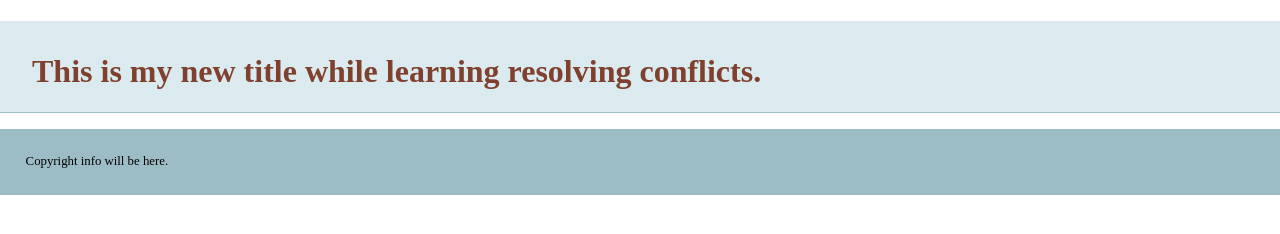
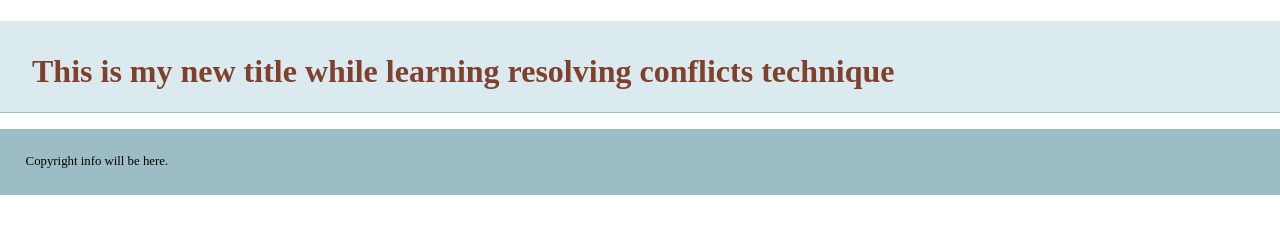
Before and after one commit to nevosial/git-trial, a plain HTML site: page index.html in a window 1280 px wide. Drawn offline with nearby package versions, Linux system fonts and the light colour scheme.

Commit message:
Added new info

```diff
--- a/index.html
+++ b/index.html
@@ -14,7 +14,7 @@
     </head>
     <body>
     <header>
-	<h1>This is my new title while learning resolving conflicts.</h1>
+	<h1>This is my new title while learning resolving conflicts technique</h1>
     </header>
     <nav id="pageNav">
     </nav>
```
